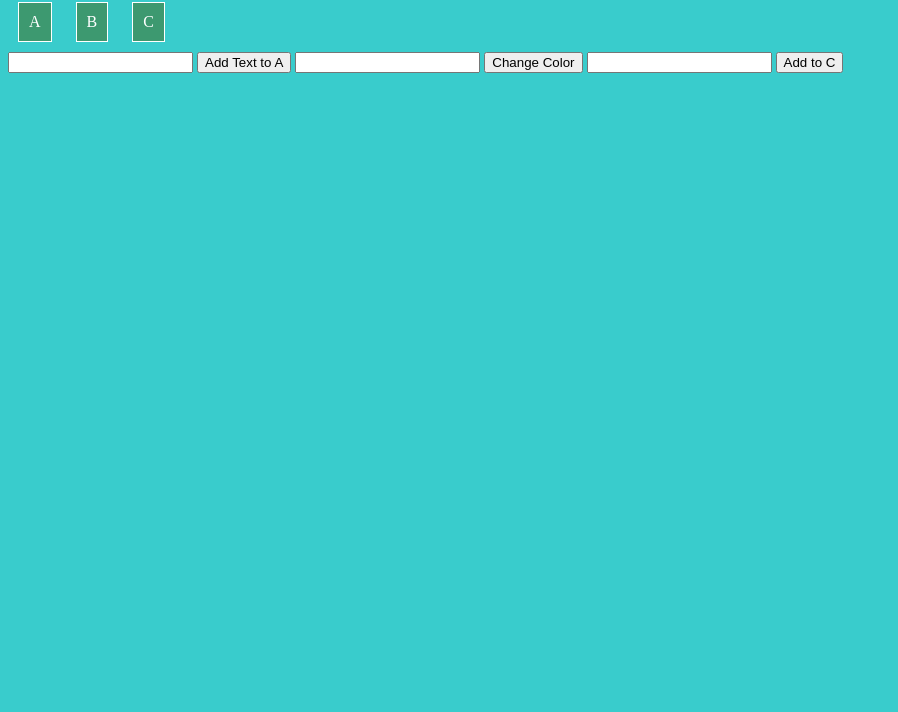
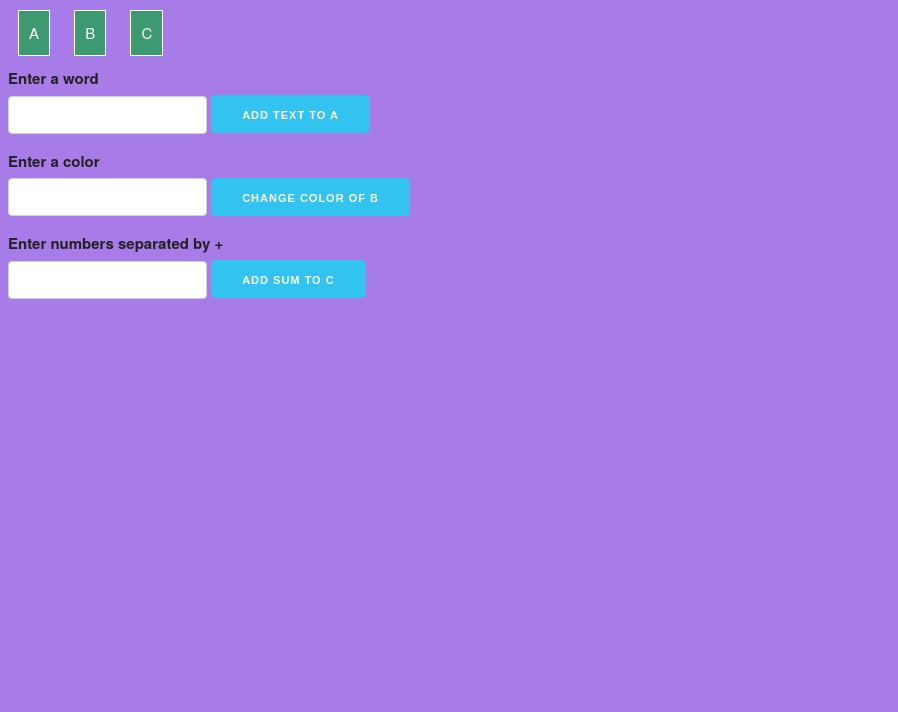
Before and after one commit to erinpagemd/jquery-basics, a plain HTML site: page index.html in a window 1280 px wide. Shown: the part 88-800 px from the top of the page, without its empty margins (0-898 px from the left). Drawn offline with nearby package versions, Linux system fonts and the light colour scheme.

Commit message:
adding Skeleton CSS framework

```diff
--- a/index.html
+++ b/index.html
@@ -3,26 +3,37 @@
 <html>
 
   <head>
+    <link rel='stylesheet' href='https://cdnjs.cloudflare.com/ajax/libs/skeleton/2.0.4/skeleton.min.css'><!--Attach CDN for Skeleton-->
+    <link rel='stylesheet' href='style.css'>
     <title>Jquery Basics</title>
-    <link rel = 'stylesheet' href='style.css'>
-
   </head>
 
   <body>
     <h1>Jquery Basics</h1>
-    <div id='a'>A</div>
-    <div id='b'>B</div>
-    <div id='c'>C</div>
+    <div class='row'>
+      <div class='manipulated' id='a'>A</div>
+      <div class='manipulated' id='b'>B</div>
+      <div class='manipulated' id='c'>C</div>
+    </div>
 
     <form>
-      <input id='data' type = 'text'>
-      <button id='addText'>Add Text to A</button>
+      <div class='row'>
+        <label for='word'>Enter a word</label>
+        <input id='word' type = 'text'>
+        <button class='button-primary' id='addText'>Add Text to A</button>
+      </div>
 
-      <input id='raw' type = 'text'>
-      <button id='change'>Change Color</button>
+      <div class='row'>
+        <label for='rawColor'>Enter a color</label>
+        <input id='rawColor' type = 'text'>
+        <button class='button-primary' id='changeColor'>Change Color of B</button>
+      </div>
 
-      <input id='numbers' type = 'text'>
-      <button id='add'>Add to C</button>
+      <div class='row'>
+        <label for='numbers'>Enter numbers separated by +</label>
+        <input id='numbers' type = 'text'>
+        <button class='button-primary' id='addSum'>Add Sum to C</button>
+      </div>
     </form>
 
     <script src='jquery-2.1.1.js'></script>
--- a/main.js
+++ b/main.js
@@ -2,24 +2,25 @@ $(document).ready(initialize);
 
 function initialize(){
   $('#addText').click(addText);
-  $('#change').click(otherStuff);
-  $('#add').click(addStuff);
+  $('#changeColor').click(changeColor);
+  $('#addSum').click(addSum);
 }
 
 //add entered text to "a" div
 function addText(event){
   event.preventDefault();
-  var data = $('#data').val();
-  $('#a').text(data);
+  var word = $('#word').val();
+  $('#a').text(word);
 }
 
-function otherStuff(event){
+//use entered text to change css color property of "b" div
+function changeColor(event){
   event.preventDefault();
-  var color = $('#raw').val();
+  var color = $('#rawColor').val();
   $('#b').css('background-color', color);
 }
 
-function addStuff(event){
+function addSum(event){
   event.preventDefault();
   var numbers = $('#numbers').val();
   numbers = numbers.split('+').map(Number);
--- a/style.css
+++ b/style.css
@@ -1,9 +1,9 @@
 body{
-  background-color: #39CCCC;
+  background-color: #A77CE8;
 
 }
 
-div{
+.manipulated{
   display: inline-block;
   border: 1px solid white;
   padding: 10px;
```
Also changed, not shown: 1 other file.
